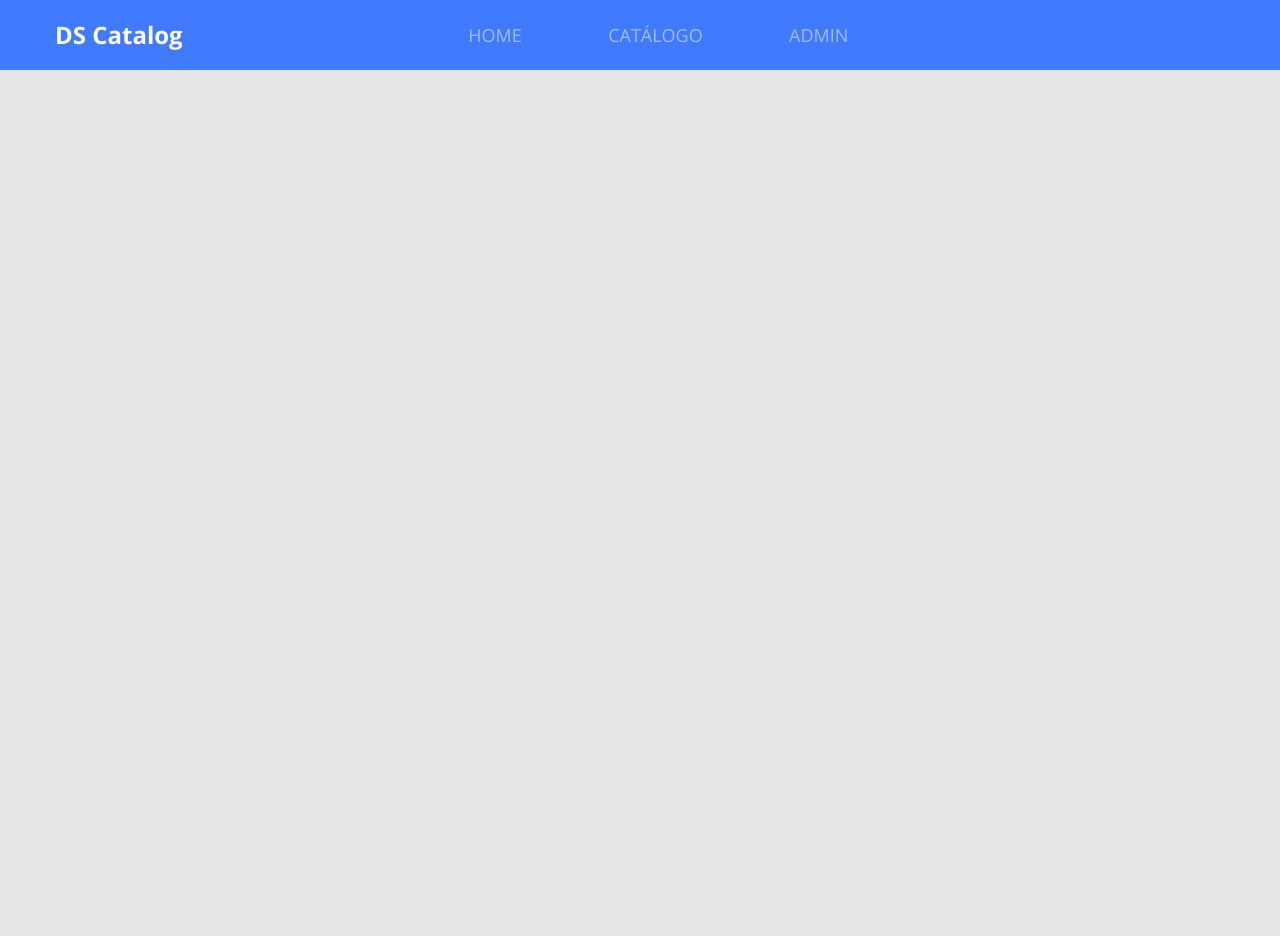
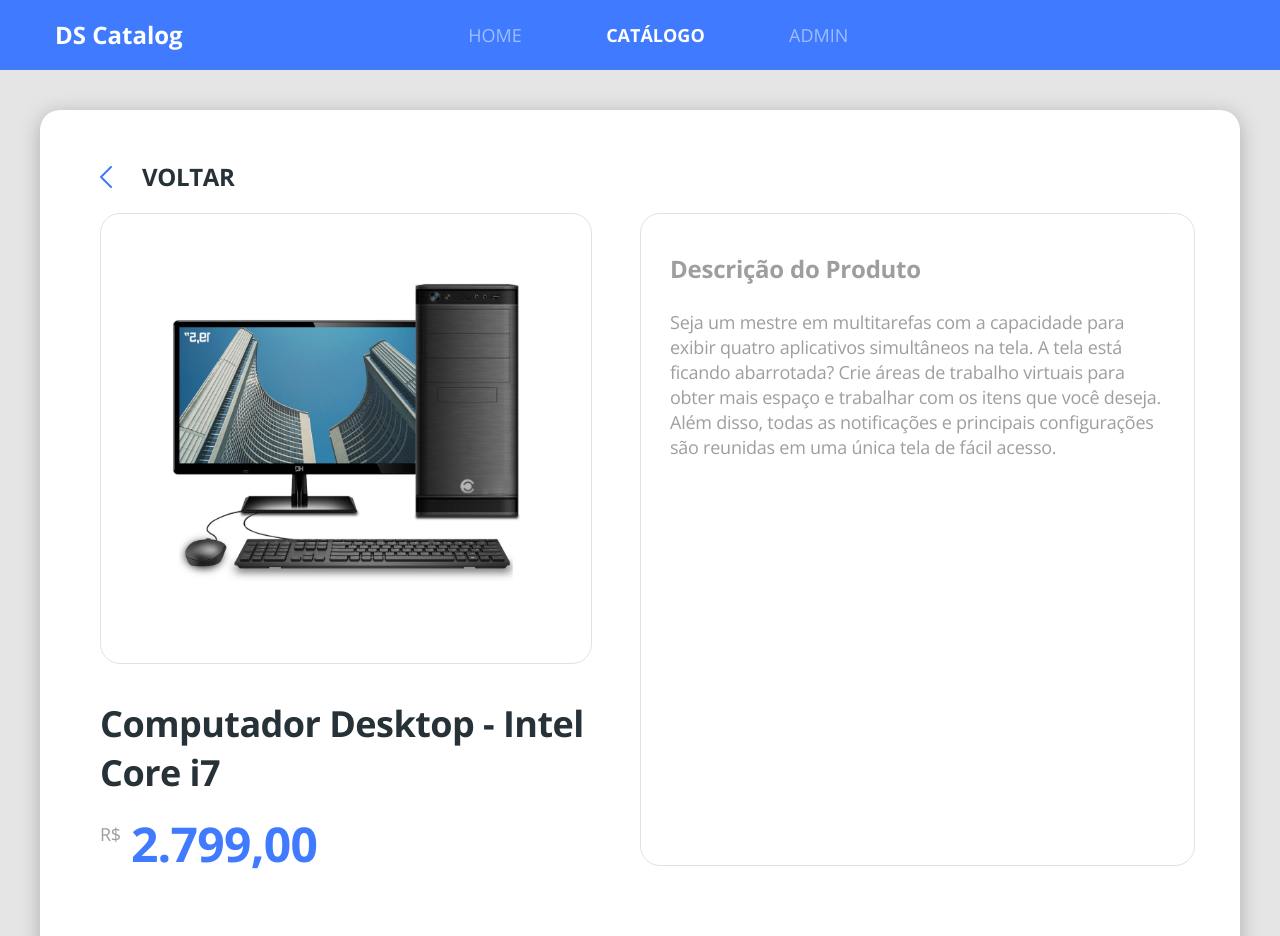
Before and after one commit to pedroaleph/dscatalog-bootcamp-devsuperior, a React (Create React App) app in the folder front-web/: page /products/1 in a window 1280 px wide. Shown: the top 936 px of the page. Before the commit the page ends 800 px from the top, so only its background shows below. Built offline with nearby package versions, Linux system fonts and the light colour scheme.

Commit message:
Add products details

```diff
--- a/front-web/src/Routes.tsx
+++ b/front-web/src/Routes.tsx
@@ -2,6 +2,7 @@ import { BrowserRouter , Switch, Route} from 'react-router-dom';
 import Navbar from './core/components/Navbar';
 import Admin from './pages/Admin';
 import Catalog from './pages/Catalog';
+import ProductDetails from './pages/Catalog/components/ProductDetails';
 import Home from './pages/Home';
 
 const Routes = () => (
@@ -11,8 +12,11 @@ const Routes = () => (
             <Route path="/" exact>
                 <Home />
             </Route>
-            <Route path="/catalog">
+            <Route path="/products" exact>
                 <Catalog />
+            </Route>
+            <Route path="/products/:productId">
+                <ProductDetails />
             </Route>
             <Route path="/admin">
                 <Admin />
--- a/front-web/src/core/components/ButtonIcon/styles.scss
+++ b/front-web/src/core/components/ButtonIcon/styles.scss
@@ -11,4 +11,5 @@
     display: flex;
     align-items: center;
     justify-content: center;
+    color: #FFF;
 }
--- a/front-web/src/core/components/Navbar/index.tsx
+++ b/front-web/src/core/components/Navbar/index.tsx
@@ -16,7 +16,7 @@ const Navbar = () => (
                     </NavLink>
                 </li>
                 <li>
-                    <NavLink to="/catalog" activeClassName="active">
+                    <NavLink to="/products" activeClassName="active">
                         CATÁLOGO
                     </NavLink>
                 </li>
--- a/front-web/src/pages/Catalog/components/ProductCard/index.tsx
+++ b/front-web/src/pages/Catalog/components/ProductCard/index.tsx
@@ -1,4 +1,5 @@
 import { ReactComponent as ProductIcon } from '../../../../core/assets/images/product.svg';
+import ProductPrice from '../ProductPrice';
 import './styles.scss';
 
 const ProductCard = () => (
@@ -8,12 +9,7 @@ const ProductCard = () => (
             <h6 className="product-name">
                 Computador Desktop - Intel Core i7
             </h6>
-            <div className="product-price-container">
-                <span className="product-currency">R$</span>
-                <h3 className="product-price">
-                    2.779,00
-                </h3>
-            </div>
+            <ProductPrice price="2.799,00"/>
         </div>
     </div>
 );
--- a/front-web/src/pages/Catalog/components/ProductCard/styles.scss
+++ b/front-web/src/pages/Catalog/components/ProductCard/styles.scss
@@ -14,23 +14,5 @@
     font-size: 18px;
     line-height: 25px;
     letter-spacing: -0.015em;
+    color: #263238;
 }
-
-.product-price-container {
-    margin-top: 25px;
-     display: flex;
-}
-
-.product-currency {
-    font-size: 18px;
-    line-height: 25px;
-    letter-spacing: -0.015em;
-    color: #9E9E9E;
-}
-
-.product-price {
-    line-height: 44px;
-    letter-spacing: -0.015em;
-    color: #407BFF;
-    margin-left: 10px;
-}
--- /dev/null
+++ b/front-web/src/pages/Catalog/components/ProductDetails/index.tsx
@@ -0,0 +1,51 @@
+import { useParams } from 'react-router';
+import { Link } from 'react-router-dom';
+import {ReactComponent as ArrowIcon } from '../../../../core/assets/images/arrow.svg';
+import {ReactComponent as ProductIcon } from '../../../../core/assets/images/product.svg';
+import ProductPrice from '../ProductPrice';
+import './styles.scss';
+
+type ParamsType = {
+    productId: string;
+}
+
+const ProductDetails = () => {
+    let { productId }= useParams<ParamsType>();
+    console.log(productId);
+    return (
+        <div className="product-details-container">
+            <div className="card-base border-radius-20 product-details">
+                <Link to="/products" className="product-details-goback">
+                    <ArrowIcon className="icon-goback"/>
+                    <h1 className="text-goback">
+                        voltar
+                    </h1>
+                </Link>
+                <div className="row">
+                    <div className="col-6 pr-5">
+                    <div className="product-details-card text-center">
+                        <ProductIcon className="product-details-image"/>
+                    </div>
+                    <h1 className="product-details-name">
+                    Computador Desktop - Intel Core i7
+                    </h1>
+                    <ProductPrice price="2.799,00"/>
+                    </div>
+                    <div className="col-6 product-details-card product-description">
+                        <h1 className="product-description-title">
+                        Descrição do Produto
+                        </h1>
+                        <p className="product-description-text">
+                        Seja um mestre em multitarefas com a capacidade para exibir quatro aplicativos
+                        simultâneos na tela. A tela está ficando abarrotada? Crie áreas de trabalho virtuais
+                        para obter mais espaço e trabalhar com os itens que você deseja. Além disso, todas as
+                        notificações e principais configurações são reunidas em uma única tela de fácil acesso.
+                        </p>
+                    </div>
+                </div>
+            </div>
+        </div>
+    );
+};
+
+export default ProductDetails;
--- /dev/null
+++ b/front-web/src/pages/Catalog/components/ProductDetails/styles.scss
@@ -0,0 +1,64 @@
+.product-details-container {
+    margin-top: 40px;
+    padding-left: 40px;
+    padding-right: 40px;
+}
+
+.product-details {
+    padding: 50px 60px 90px 60px;
+}
+.product-details-goback {
+    display: flex;
+    align-items: center;
+    margin-bottom: 20px;
+}
+
+.icon-goback {
+    color: #407BFF;
+    transform: rotate(-180deg);
+    margin-right: 30px;
+}
+
+.text-goback {
+    font-size: 24px;
+    line-height: 33px;
+    letter-spacing: -0.015em;
+    color: #263238;
+    text-transform: uppercase;
+}
+
+.product-details-card {
+    border: 1px solid #E1E1E1;
+    border-radius: 20px;
+    padding: 38px 29px;
+}
+
+.product-details-image {
+    width: 353px;
+    height: 353px;
+    margin-bottom: 20px;
+}
+.product-details-name{
+    margin-top: 35px;
+    font-size: 36px;
+    line-height: 49px;
+    letter-spacing: -0.015em;
+}
+.product-details .product-price {
+    font-size: 48px;
+}
+
+.product-description {
+    letter-spacing: -0.015em;
+    color: #9E9E9E;
+}
+.product-description-title {
+    font-size: 24px;
+    line-height: 33px;
+    margin-bottom: 25px;
+}
+
+.product-description-text {
+    font-size: 18px;
+    line-height: 25px;
+}
--- /dev/null
+++ b/front-web/src/pages/Catalog/components/ProductPrice/index.tsx
@@ -0,0 +1,16 @@
+import './styles.scss';
+
+type Props = {
+    price: string;
+}
+
+const ProductPrice = ({ price }:Props) => (
+    <div className="product-price-container">
+        <span className="product-currency">R$</span>
+        <h3 className="product-price">
+            {price}
+        </h3>
+    </div>
+);
+
+export default ProductPrice;
--- /dev/null
+++ b/front-web/src/pages/Catalog/components/ProductPrice/styles.scss
@@ -0,0 +1,18 @@
+.product-price-container {
+    margin-top: 25px;
+     display: flex;
+}
+
+.product-currency {
+    font-size: 18px;
+    line-height: 25px;
+    letter-spacing: -0.015em;
+    color: #9E9E9E;
+}
+
+.product-price {
+    line-height: 44px;
+    letter-spacing: -0.015em;
+    color: #407BFF;
+    margin-left: 10px;
+}
--- a/front-web/src/pages/Catalog/index.tsx
+++ b/front-web/src/pages/Catalog/index.tsx
@@ -1,3 +1,4 @@
+import { Link } from 'react-router-dom';
 import ProductCard from './components/ProductCard';
 import './styles.scss';
 
@@ -7,7 +8,9 @@ const Catalog = () => (
             Catálogo de produtos
         </h1>
         <div className="catalog-products">
-           <ProductCard />
+            <Link to="/products/1">
+                <ProductCard />
+            </Link>
         </div>
     </div>
 );
--- a/front-web/src/pages/Home/index.tsx
+++ b/front-web/src/pages/Home/index.tsx
@@ -13,7 +13,7 @@ const Home = () => (
                 <p className="text-subtitle">
                     Ajudaremos você a encontrar os melhores <br/> produtos disponíveis no mercado.
                 </p>
-                <Link to="/catalog">
+                <Link to="/products">
                     <ButtonIcon text="INICIE AGORA A SUA BUSCA"/>
                 </Link>
             </div>
```
Also changed, not shown: front-web/src/core/assets/images/arrow.svg.
